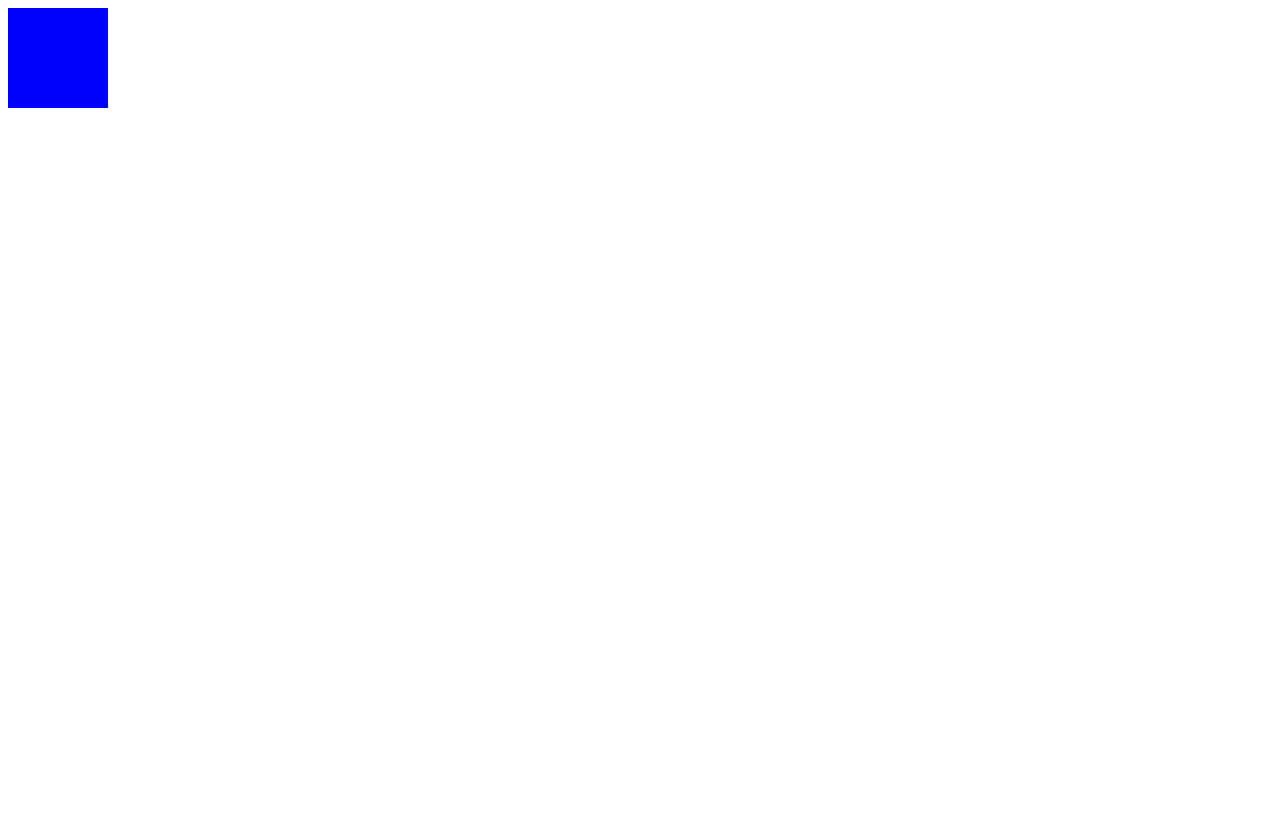
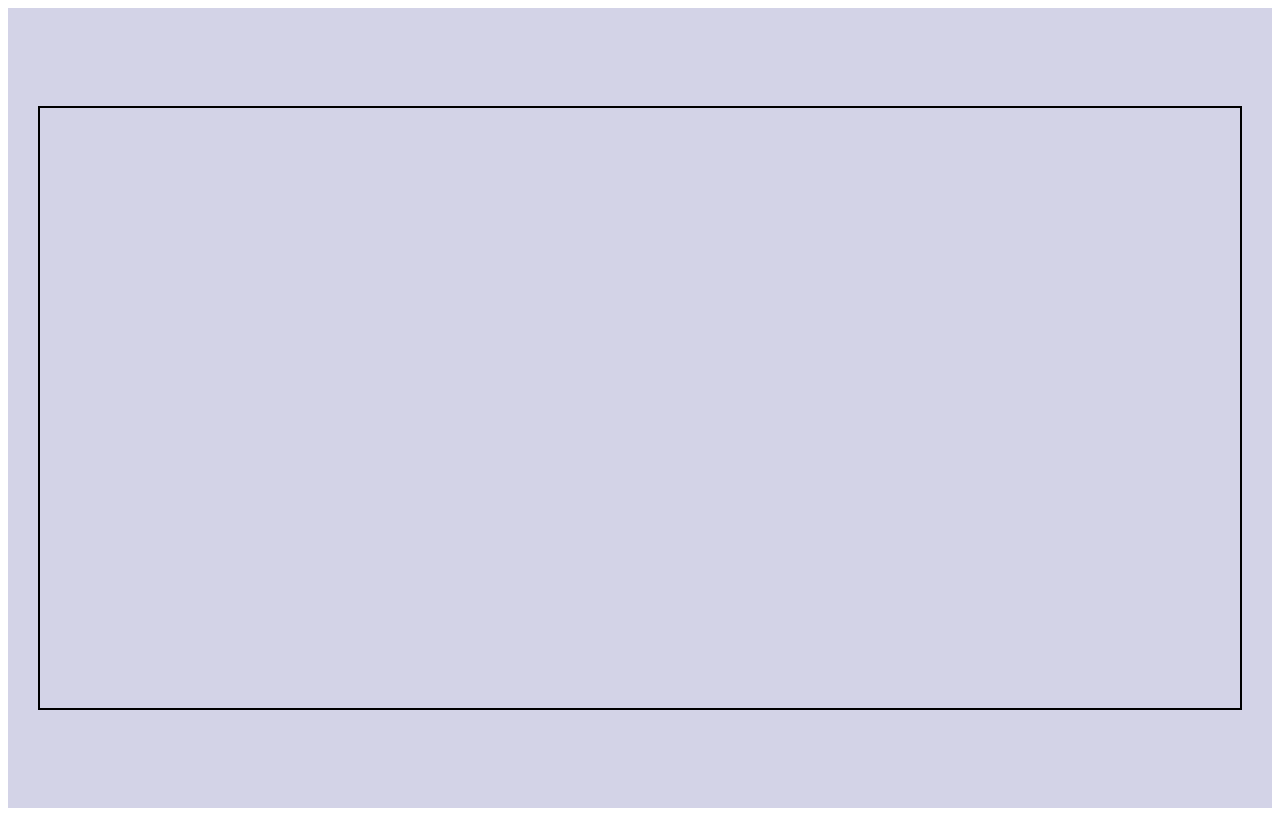
Before and after one commit to ddfilipov/css-arrows, a plain HTML site: page index.html in a window 1280 px wide. Drawn offline with Linux system fonts and the light colour scheme.

Commit message:
centered the div in the middle of the screen

```diff
--- a/index.css
+++ b/index.css
@@ -1,5 +1,14 @@
 .container {
-    background-color: blue;
-    width: 100px;
-    height: 100px;
+    background-color: rgb(211, 211, 231);
+    display: flex;
+    justify-content: center;
+    align-items: center;
+    text-align: center;
+    min-height: 100vh;
 }
+
+.main-grid {
+    border: 2px solid black;
+    height: 600px;
+    width: 1200px;
+}
--- a/index.html
+++ b/index.html
@@ -8,6 +8,8 @@
         <title>Document</title>
     </head>
     <body>
-        <div class="container"></div>
+        <div class="container">
+           <div class="main-grid"></div>
+        </div>
     </body>
 </html>
```
